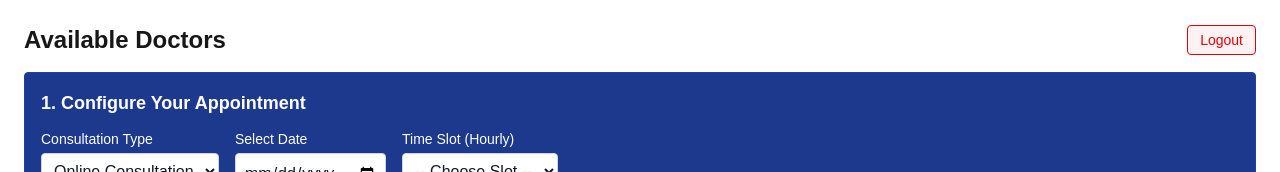
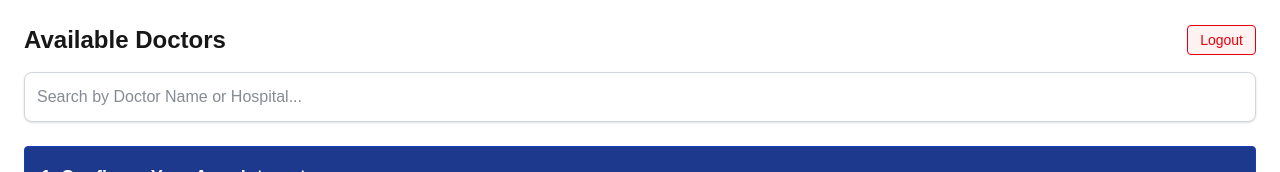
Before and after one commit to shishir-21/SehatSathi, a Next.js app in the folder sehatsathi-frontend/: page / in a window 1280 px wide. Shown: the top 172 px of the page. Built offline with nearby package versions, Linux system fonts and the light colour scheme; no server answers.

Commit message:
feat: add debounced search bar for filtering doctors and hospitals

```diff
--- a/sehatsathi-frontend/app/page.tsx
+++ b/sehatsathi-frontend/app/page.tsx
@@ -12,6 +12,10 @@ export default function Home() {
   const [selectedDate, setSelectedDate] = useState("");
   const [selectedTime, setSelectedTime] = useState("");
   const [consultationType, setConsultationType] = useState("online");
+
+  // Search state with debounce
+  const [searchQuery, setSearchQuery] = useState("");
+  const [debouncedSearch, setDebouncedSearch] = useState("");
 
   const router = useRouter();
 
@@ -29,6 +33,14 @@ export default function Home() {
     }
     fetchDoctors();
   }, []);
+
+  // Debounce effect logic
+  useEffect(() => {
+    const handler = setTimeout(() => {
+      setDebouncedSearch(searchQuery);
+    }, 300);
+    return () => clearTimeout(handler);
+  }, [searchQuery]);
 
   // 2. Handle Booking Logic
   const handleBooking = async (doctorId: string) => {
@@ -90,6 +102,17 @@ export default function Home() {
         <button onClick={handleLogout} className="text-sm border px-3 py-1 bg-red-50 text-red-600 rounded">Logout</button>
       </div>
 
+      {/* Modern Search Bar */}
+      <div className="mb-6">
+        <input
+          type="text"
+          placeholder="Search by Doctor Name or Hospital..."
+          value={searchQuery}
+          onChange={(e) => setSearchQuery(e.target.value)}
+          className="w-full border border-gray-300 p-3 rounded-lg shadow-sm focus:outline-none focus:ring-2 focus:ring-blue-500 bg-white text-gray-900"
+        />
+      </div>
+
       {/* Online Consultation Booking UI */}
       <div className="mb-8 p-4 border rounded bg-blue-900 border-blue-800 text-white">
         <h2 className="text-lg font-semibold mb-3">1. Configure Your Appointment</h2>
@@ -138,7 +161,13 @@ export default function Home() {
 
       <h2 className="text-lg font-semibold mb-3">2. Select a Doctor</h2>
       <div className="grid gap-4 md:grid-cols-2 lg:grid-cols-3">
-        {doctors.map((doc: any) => (
+        {doctors
+          .filter((doc: any) =>
+            doc.name?.toLowerCase().includes(debouncedSearch.toLowerCase()) ||
+            doc.specialization?.toLowerCase().includes(debouncedSearch.toLowerCase()) ||
+            doc.location?.toLowerCase().includes(debouncedSearch.toLowerCase())
+          )
+          .map((doc: any) => (
           <div key={doc._id} className="border p-4 rounded-lg shadow-sm bg-white hover:shadow-md transition">
             <h2 className="text-xl font-semibold text-blue-900">{doc.name}</h2>
             <p className="text-gray-600 font-medium mb-1">{doc.specialization}</p>
```
